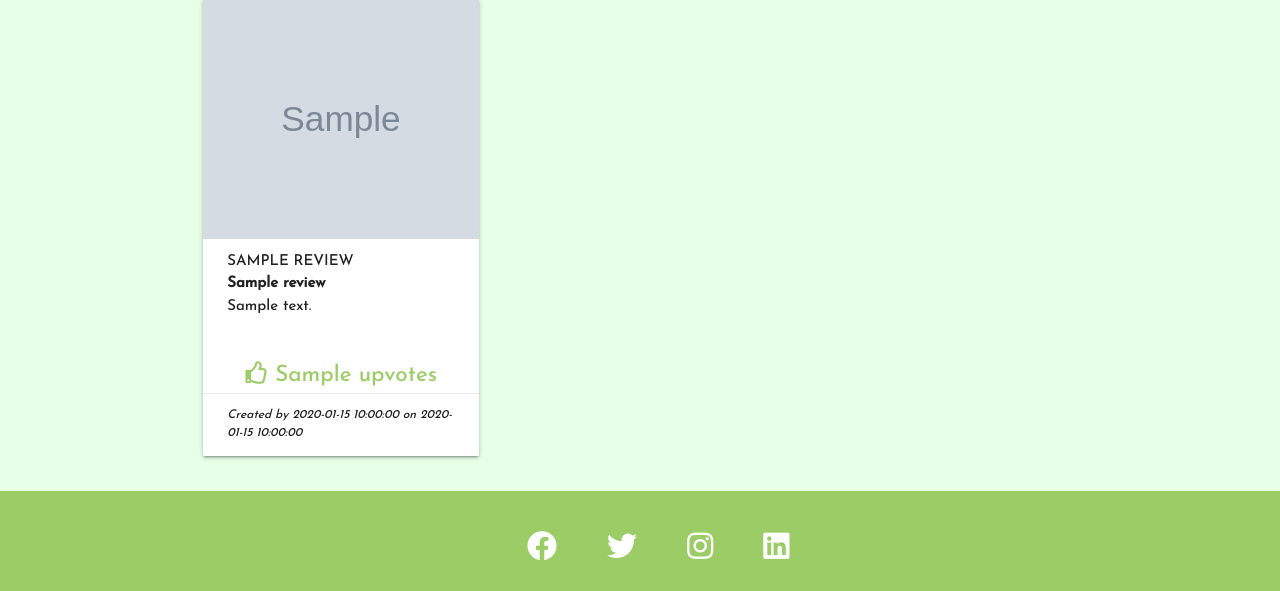
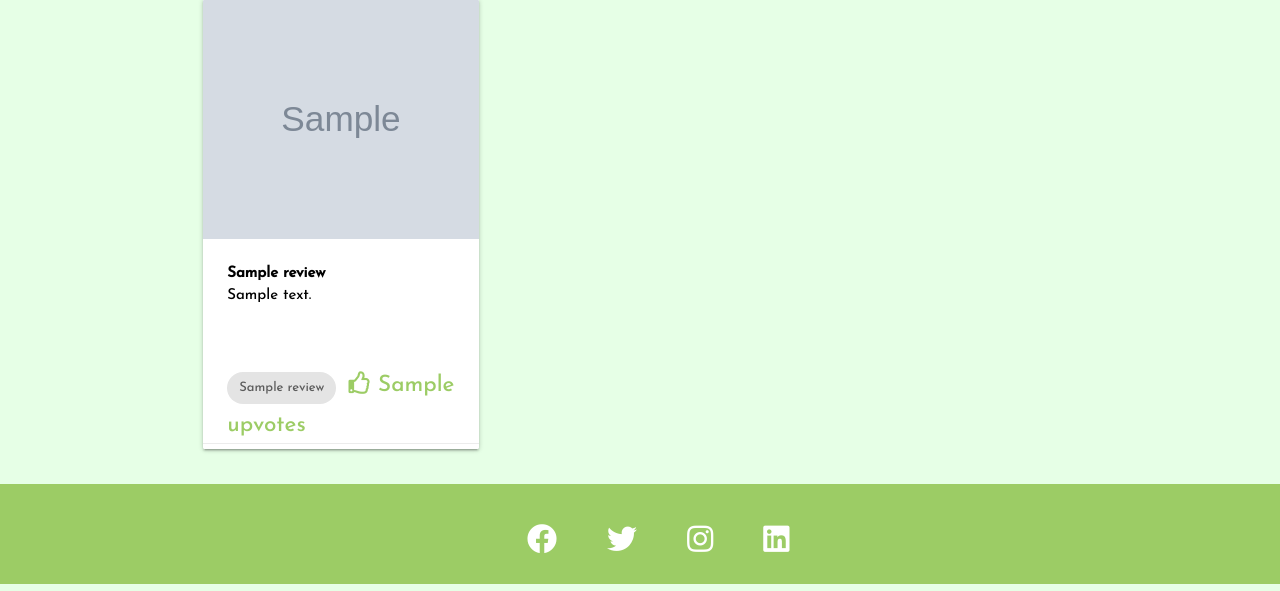
Before and after one commit to d-mcalpin/IrelandRecommends, a Flask app: page / in a window 1280 px wide. Shown: the part 1120-1711 px from the top of the page. Run offline with Flask 2, Linux system fonts and the light colour scheme; grey boxes marked "Sample" are stand-in pictures; a database or web service that is not in the repository returns one stand-in record (values such as "Sample title"); some libraries are stand-ins or nearby versions.

Commit message:
Following advice from my mentor, the select date option for adding or editing reviews has been removed and the date is now automatically assigned using the python datetime function

```diff
--- a/app.py
+++ b/app.py
@@ -2,6 +2,7 @@ import os
 from flask import (
     Flask, flash, render_template,
     redirect, request, session, url_for)
+from datetime import date
 from flask_pymongo import PyMongo
 from bson.objectid import ObjectId
 from werkzeug.security import generate_password_hash, check_password_hash
@@ -143,7 +144,7 @@ def add_review():
             "review_short": request.form.get("review_short"),
             "review_long": request.form.get("review_long"),
             "review_img": request.form.get("review_img"),
-            "review_date": request.form.get("review_date"),
+            "review_date": date.today().strftime("%d/%m/%Y"),
             "upvotes": 0,
             "created_by": session["user"],
         }
@@ -205,7 +206,7 @@ def upvotes(review_id):
         {'_id': ObjectId(review_id)},
         {'$inc': {'upvotes': 1}}
     )
-    return redirect(url_for('reviews', review_id=review_id))
+    return redirect(url_for('reviews'))
 
 
 @app.errorhandler(403)
--- a/static/css/style.css
+++ b/static/css/style.css
@@ -27,12 +27,9 @@ body {
 }
 
 .card-action {
-	padding-top: 0px;
-	padding-bottom: 0px;
-}
-
-.card-action {
-	font-size: 12px;
+	padding-top: 0px !important;
+    padding-bottom: 0px !important;
+    font-size: 12px;
 }
 
 .card-panel {
@@ -46,10 +43,18 @@ body {
     padding-bottom: 15px;
 }
 
+.card {
+    min-height: 450px;
+    max-height: 450px;
+    overflow: hidden;
+}
+
 .card-content {
-    min-height: 120px;
-    max-height: 120px;
+    min-height: 130px;
+    max-height: 130px;
     overflow: hidden;
+    color: #000000;
+    padding-bottom: 10px !important;
 }
 
 .review-card {
@@ -182,6 +187,7 @@ footer .col {
 /* Styling for upvote counter or "Like Button" */
 
 .upvote {
+    padding-left: 24px;
     font-size: 150%;
     color: rgba(0, 136, 122, 1);
 }
--- a/templates/add_review.html
+++ b/templates/add_review.html
@@ -53,13 +53,13 @@
          </div>
       </div>
       <!--Select Date-->
-      <div class="row">
+      <!-- <div class="row">
          <div class="input-field col s12 m8 offset-m2">
             <i class="fas fa-calendar-alt prefix black-text"></i>
             <input type="text" id="review_date" name="review_date" class="datepicker validate" required>
             <label for="review_date">Today's Date</label>
          </div>
-      </div>
+      </div> -->
       <!--Submit button-->
       <div class="row">
          <div class="col s12 center-align m8 offset-m2">
--- a/templates/reviews.html
+++ b/templates/reviews.html
@@ -63,19 +63,23 @@
         {% for review in reviews %}
         <div class="col s12 m4">
             <div class="card">
-                <div class="card-image">
-                    <a href="{{url_for('review_page', review_id=review._id)}}">
-                        <img onerror="this.src='static/images/coast.jpg'" src="{{review.review_img}}"
+                <a href="{{url_for('review_page', review_id=review._id)}}">
+                    <div class="card-image">
+                        <img onerror="this.src='/static/images/coast.jpg'" src="{{review.review_img}}"
                             alt="{{review.review_name}}">
-                    </a>
+                    </div>
+                    <div class="card-content">
+                        <p><strong>{{ review.review_name }}</strong></p>
+                        <p>{{ review.review_short }}</p>
+                    </div>
+                </a>
+                <div class="left-align upvote">
+                    <div class="chip">
+                        {{review.category_name}}
+                    </div>
+                    <a href="{{ url_for('upvotes', review_id=review._id) }}"><i class="far fa-thumbs-up"></i>
+                        {{review.upvotes}}</a>
                 </div>
-                <div class="card-content" style="padding-top:12px; padding-bottom:12px">
-                    <p class="uppercase">{{review.category_name}}</p>
-                    <p><strong>{{ review.review_name }}</strong></p>
-                    <p>{{ review.review_short }}</p>
-                </div>
-                <div class="center-align upvote"><a href="{{ url_for('upvotes', review_id=review._id) }}"><i
-                            class="far fa-thumbs-up"></i> {{review.upvotes}}</a></div>
                 <div class="card-action" style="padding-top:0px; padding-bottom:2px">
                     {% if review.created_by|lower == "admin"|lower %}
                     <p><em>Edited by {{review.created_by}} on {{review.review_date}}</em></p>
```
Also changed, not shown: templates/manage_all.html (+4 -4 lines).
